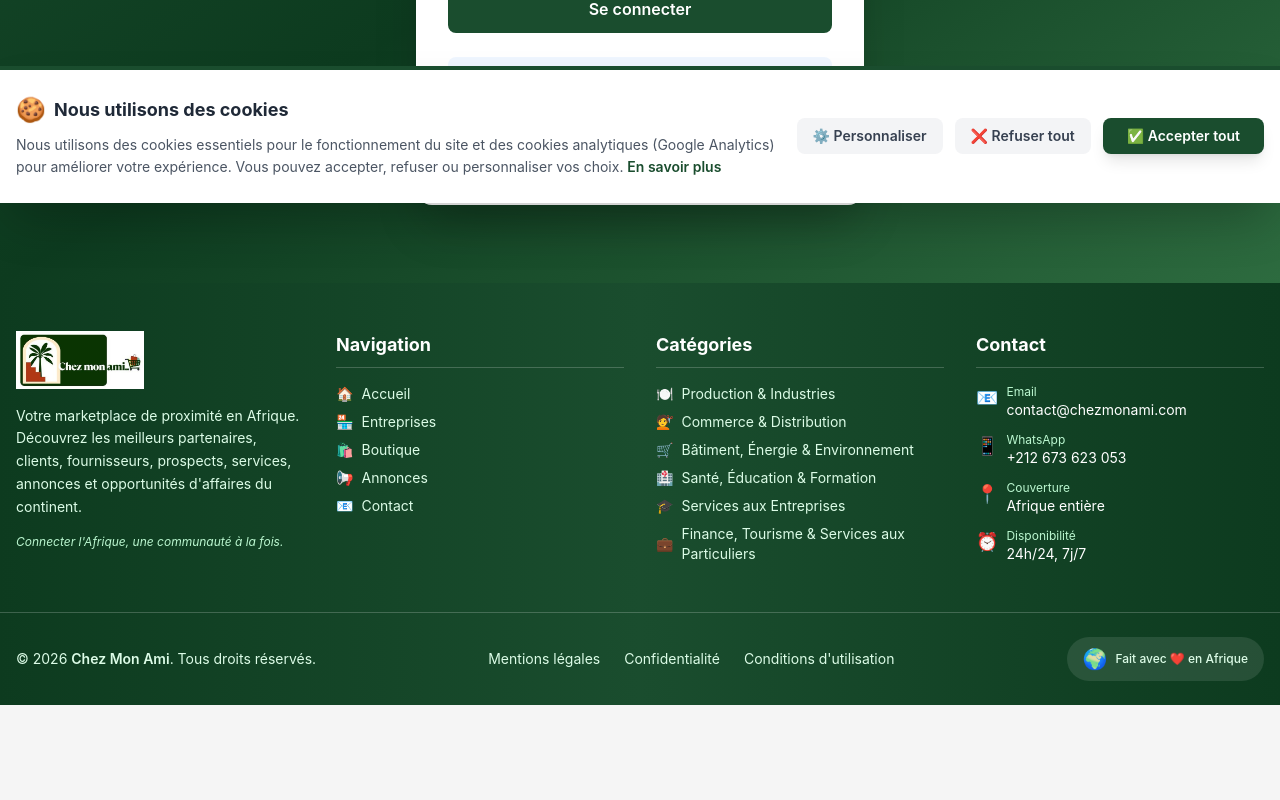
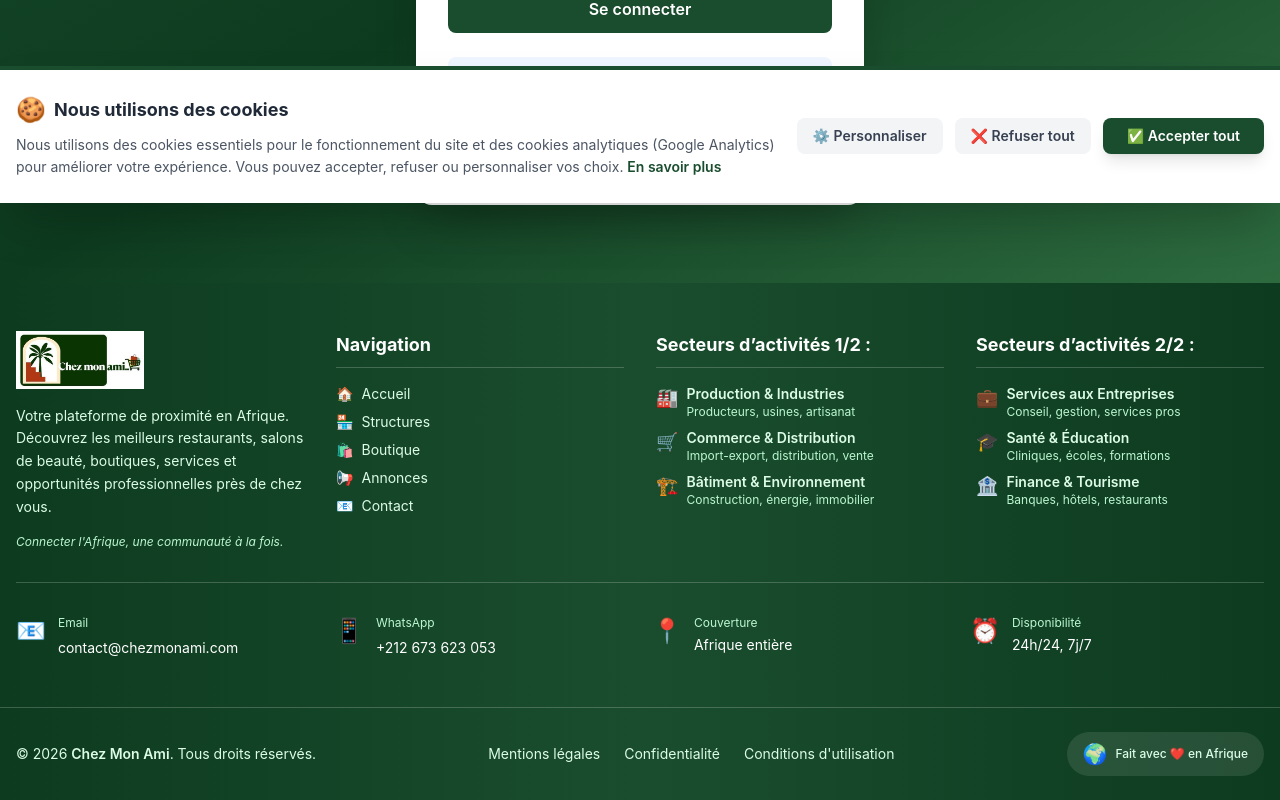
Before and after one commit to gmlimages/chezmonami, a Next.js app: page /dashboard-chezmonami in a window 1280 px wide. Shown: the part 597-1397 px from the top of the page. Before the commit the page ends 1302 px from the top, so only its background shows below. Built offline with nearby package versions, Linux system fonts and the light colour scheme; no server answers.

Commit message:
Ajout des liens de la footer avec filtre par groupe de catégories et intégrer dans page structures

```diff
--- a/src/app/structures/page.js
+++ b/src/app/structures/page.js
@@ -2,6 +2,7 @@
 'use client';
 import { useState, useEffect, useRef } from 'react';
 import Link from 'next/link';
+import { useSearchParams } from 'next/navigation';
 import { structuresAPI, categoriesAPI, paysAPI, villesAPI } from '@/lib/api';
 import StarRating from '@/components/ui/StarRating';
 
@@ -9,6 +10,7 @@ const STRUCTURES_PAR_PAGE = 12;
 const CATEGORIES_VISIBLES = 5;
 
 export default function StructuresPage() {
+  const searchParams = useSearchParams();
   const [structures, setStructures] = useState([]);
   const [categories, setCategories] = useState([]);
   const [pays, setPays] = useState([]);
@@ -22,13 +24,57 @@ export default function StructuresPage() {
   const [showModalPays, setShowModalPays] = useState(false);
   const [villesDisponibles, setVillesDisponibles] = useState([]);
   const [loading, setLoading] = useState(true);
+  const [groupeActif, setGroupeActif] = useState(null);
 
   // Référence pour le conteneur de catégories avec défilement
   const categoriesScrollRef = useRef(null);
 
+  // Groupes de catégories (même structure que le footer)
+  const groupesCategories = {
+    'production': {
+      titre: "Production & Industries",
+      icon: "🏭",
+      categories: ['producteurs', 'usines', 'laboratoires', 'agriculture', 'mines', 'artisanat', 'bois', 'textile', 'conserves', 'miel', 'terroir']
+    },
+    'commerce': {
+      titre: "Commerce & Distribution",
+      icon: "🛒",
+      categories: ['importateurs', 'exportateurs', 'distribution', 'grossistes', 'commercants', 'franchises', 'commercial', 'apporteurs']
+    },
+    'batiment': {
+      titre: "Bâtiment & Environnement",
+      icon: "🏗️",
+      categories: ['gros_oeuvre', 'batiment', 'immobilier', 'energies_renouvelables', 'eau', 'jardinage']
+    },
+    'services': {
+      titre: "Services aux Entreprises",
+      icon: "💼",
+      categories: ['prestataires', 'comptable', 'conseil', 'archivage', 'digitalisation', 'conciergerie', 'securite', 'transporteurs', 'main_oeuvre']
+    },
+    'sante': {
+      titre: "Santé & Éducation",
+      icon: "🎓",
+      categories: ['clinique', 'paramedical', 'laboratoire_medical', 'ecole', 'lycee', 'formation']
+    },
+    'finance': {
+      titre: "Finance & Tourisme",
+      icon: "🏦",
+      categories: ['banques', 'assurances', 'location_voiture', 'hotel', 'restaurant']
+    }
+  };
+
   useEffect(() => {
     chargerDonnees();
   }, []);
+
+  // Gérer les paramètres URL au chargement
+  useEffect(() => {
+    const groupe = searchParams.get('groupe');
+    if (groupe) {
+      const categoriesGroupe = groupe.split(',');
+      setGroupeActif(categoriesGroupe);
+    }
+  }, [searchParams]);
 
   useEffect(() => {
     if (paysFiltre) {
@@ -57,10 +103,6 @@ export default function StructuresPage() {
       setCategories(categoriesData);
       setPays(paysData);
 
-      // PAS de filtre automatique
-      // L'utilisateur verra TOUTES les structures par défaut
-      // Le filtre s'applique uniquement quand il sélectionne un pays
-
     } catch (error) {
       console.error('Erreur chargement données:', error);
     } finally {
@@ -86,13 +128,17 @@ export default function StructuresPage() {
   // Filtrage des structures
   const structuresFiltrees = structures.filter(s => {
     const matchCategorie = categorieFiltre === 'tous' || s.categorie_id === categorieFiltre;
+
+    // Si un groupe est actif, filtrer par les catégories du groupe
+    const matchGroupe = !groupeActif || groupeActif.includes(s.categorie_id);
+
     const matchPays = !paysFiltre || paysFiltre === '' || s.pays_id === paysFiltre;
     const matchVille = !villeFiltre || s.ville_id === villeFiltre;
     const matchRecherche = !recherche ||
       s.nom.toLowerCase().includes(recherche.toLowerCase()) ||
       (s.description && s.description.toLowerCase().includes(recherche.toLowerCase())) ||
       (s.ville?.nom && s.ville.nom.toLowerCase().includes(recherche.toLowerCase()));
-    return matchCategorie && matchPays && matchVille && matchRecherche;
+    return matchCategorie && matchGroupe && matchPays && matchVille && matchRecherche;
   });
 
   // Pagination
@@ -104,7 +150,7 @@ export default function StructuresPage() {
   // Réinitialiser la page quand les filtres changent
   useEffect(() => {
     setPageActuelle(1);
-  }, [categorieFiltre, paysFiltre, villeFiltre, recherche]);
+  }, [categorieFiltre, paysFiltre, villeFiltre, recherche, groupeActif]);
 
   // Fonction de défilement des catégories
   const scrollCategories = (direction) => {
@@ -117,6 +163,16 @@ export default function StructuresPage() {
     }
   };
 
+  const reinitialiserFiltres = () => {
+    setCategorieFiltre('tous');
+    setPaysFiltre('');
+    setVilleFiltre('');
+    setRecherche('');
+    setGroupeActif(null);
+    // Effacer les paramètres URL
+    window.history.pushState({}, '', '/structures');
+  };
+
   if (loading) {
     return (
       <div className="min-h-screen flex items-center justify-center">
@@ -127,6 +183,11 @@ export default function StructuresPage() {
       </div>
     );
   }
+
+  // Trouver le groupe actif pour afficher son titre
+  const groupeInfo = groupeActif ? Object.values(groupesCategories).find(g =>
+    g.categories.some(cat => groupeActif.includes(cat))
+  ) : null;
 
   return (
     <div className="min-h-screen bg-gray-50">
@@ -177,7 +238,7 @@ export default function StructuresPage() {
               }}
               className="mt-6 w-full py-3 text-gray-600 hover:text-gray-800 font-medium"
             >
-              Voir toutes les entreprises (tous les pays)
+              Voir toutes les structures (tous les pays)
             </button>
           </div>
         </div>
@@ -186,10 +247,25 @@ export default function StructuresPage() {
       {/* Header de la page */}
       <div className="bg-gradient-to-r from-primary via-primary-dark to-primary-light text-white py-12">
         <div className="max-w-7xl mx-auto px-4">
-          <h1 className="text-4xl md:text-5xl font-bold mb-3">🏪 Toutes les Entreprises</h1>
+          <h1 className="text-4xl md:text-5xl font-bold mb-3">🏪 Toutes les Structures</h1>
           <p className="text-xl text-green-100">
-            Découvrez {structures.length} entreprises à travers l'Afrique
+            Découvrez {structures.length} structures à travers l'Afrique
           </p>
+          {groupeInfo && (
+            <div className="mt-4 inline-flex items-center gap-2 bg-white/20 px-4 py-2 rounded-full">
+              <span className="text-2xl">{groupeInfo.icon}</span>
+              <span className="font-semibold">Filtré par: {groupeInfo.titre}</span>
+              <button
+                onClick={reinitialiserFiltres}
+                className="ml-2 hover:bg-white/20 rounded-full p-1"
+                title="Retirer le filtre"
+              >
+                <svg className="w-5 h-5" fill="none" stroke="currentColor" viewBox="0 0 24 24">
+                  <path strokeLinecap="round" strokeLinejoin="round" strokeWidth="2" d="M6 18L18 6M6 6l12 12" />
+                </svg>
+              </button>
+            </div>
+          )}
         </div>
       </div>
 
@@ -255,7 +331,7 @@ export default function StructuresPage() {
 
         {/* Catégories avec défilement horizontal */}
         <div className="bg-white rounded-xl shadow-lg p-6 mb-8">
-          <h3 className="text-lg font-bold mb-4 text-gray-800">Filtrer par entreprise</h3>
+          <h3 className="text-lg font-bold mb-4 text-gray-800">Filtrer par catégorie</h3>
           <div className="relative">
             {/* Bouton scroll gauche */}
             {categories.length > CATEGORIES_VISIBLES && (
@@ -276,9 +352,12 @@ export default function StructuresPage() {
               style={{ scrollbarWidth: 'none', msOverflowStyle: 'none' }}
             >
               <button
-                onClick={() => setCategorieFiltre('tous')}
+                onClick={() => {
+                  setCategorieFiltre('tous');
+                  setGroupeActif(null);
+                }}
                 className={`flex-shrink-0 card p-6 text-center font-semibold transition-all min-w-[140px] ${
-                  categorieFiltre === 'tous'
+                  categorieFiltre === 'tous' && !groupeActif
                     ? 'bg-primary text-white shadow-xl scale-105'
                     : 'hover:bg-gray-50 hover:scale-105'
                 }`}
@@ -291,13 +370,19 @@ export default function StructuresPage() {
               </button>
               {categories.map(cat => {
                 const nbStructures = structures.filter(s => s.categorie_id === cat.id).length;
+                const estDansGroupe = groupeActif && groupeActif.includes(cat.id);
                 return (
                   <button
                     key={cat.id}
-                    onClick={() => setCategorieFiltre(cat.id)}
+                    onClick={() => {
+                      setCategorieFiltre(cat.id);
+                      setGroupeActif(null);
+                    }}
                     className={`flex-shrink-0 card p-6 text-center font-semibold transition-all min-w-[140px] ${
                       categorieFiltre === cat.id
                         ? `bg-primary text-white shadow-xl scale-105`
+                        : estDansGroupe
+                        ? 'bg-primary/20 border-2 border-primary hover:scale-105'
                         : 'hover:bg-gray-50 hover:scale-105'
                     }`}
                   >
@@ -332,12 +417,7 @@ export default function StructuresPage() {
             <p className="text-xl text-gray-600 mb-2">Aucune structure trouvée</p>
             <p className="text-gray-500 mb-6">Essayez de modifier vos critères de recherche</p>
             <button
-              onClick={() => {
-                setCategorieFiltre('tous');
-                setPaysFiltre('');
-                setVilleFiltre('');
-                setRecherche('');
-              }}
+              onClick={reinitialiserFiltres}
               className="btn-primary"
             >
               Réinitialiser les filtres
@@ -396,7 +476,7 @@ export default function StructuresPage() {
 
             {/* Pagination */}
             {totalPages > 1 && (
-              <div className="flex items-center justify-center gap-2">
+              <div className="flex items-center justify-center gap-2 mt-8">
                 <button
                   onClick={() => setPageActuelle(Math.max(1, pageActuelle - 1))}
                   disabled={pageActuelle === 1}
@@ -425,7 +505,7 @@ export default function StructuresPage() {
                             pageActuelle === numPage
                               ? 'bg-primary text-white shadow-md'
                               : 'bg-white text-gray-700 hover:bg-gray-100'
-                          }`}
+                          }` }
                         >
                           {numPage}
                         </button>
--- a/src/components/layout/footer.js
+++ b/src/components/layout/footer.js
@@ -9,6 +9,46 @@ export default function Footer() {
   useEffect(() => {
     setCurrentYear(new Date().getFullYear().toString());
   }, []);
+
+  // Groupes de catégories avec leurs sous-catégories
+  const groupesCategories = [
+    {
+      titre: "Production & Industries",
+      icon: "🏭",
+      description: "Producteurs, usines, artisanat",
+      categories: ['producteurs', 'usines', 'laboratoires', 'agriculture', 'mines', 'artisanat', 'bois', 'textile', 'conserves', 'miel', 'terroir']
+    },
+    {
+      titre: "Commerce & Distribution",
+      icon: "🛒",
+      description: "Import-export, distribution, vente",
+      categories: ['importateurs', 'exportateurs', 'distribution', 'grossistes', 'commercants', 'franchises', 'commercial', 'apporteurs']
+    },
+    {
+      titre: "Bâtiment & Environnement",
+      icon: "🏗️",
+      description: "Construction, énergie, immobilier",
+      categories: ['gros_oeuvre', 'batiment', 'immobilier', 'energies_renouvelables', 'eau', 'jardinage']
+    },
+    {
+      titre: "Services aux Entreprises",
+      icon: "💼",
+      description: "Conseil, gestion, services pros",
+      categories: ['prestataires', 'comptable', 'conseil', 'archivage', 'digitalisation', 'conciergerie', 'securite', 'transporteurs', 'main_oeuvre']
+    },
+    {
+      titre: "Santé & Éducation",
+      icon: "🎓",
+      description: "Cliniques, écoles, formations",
+      categories: ['clinique', 'paramedical', 'laboratoire_medical', 'ecole', 'lycee', 'formation']
+    },
+    {
+      titre: "Finance & Tourisme",
+      icon: "🏦",
+      description: "Banques, hôtels, restaurants",
+      categories: ['banques', 'assurances', 'location_voiture', 'hotel', 'restaurant']
+    }
+  ];
 
   return (
     <footer className="bg-gradient-to-r from-primary-dark via-primary to-primary-dark text-white">
@@ -26,8 +66,8 @@ export default function Footer() {
               />
             </div>
             <p className="text-green-100 text-sm leading-relaxed mb-4">
-              Votre marketplace de proximité en Afrique. Découvrez les meilleurs partenaires, clients,
-              fournisseurs, prospects, services, annonces et opportunités d'affaires du continent.
+              Votre plateforme de proximité en Afrique. Découvrez les meilleurs restaurants,
+              salons de beauté, boutiques, services et opportunités professionnelles près de chez vous.
             </p>
             <p className="text-green-200 text-xs italic">
               Connecter l'Afrique, une communauté à la fois.
@@ -53,7 +93,7 @@ export default function Footer() {
                   href="/structures"
                   className="text-green-100 hover:text-white hover:pl-2 transition-all flex items-center gap-2 text-sm"
                 >
-                  <span>🏪</span> Entreprises
+                  <span>🏪</span> Structures
                 </Link>
               </li>
               <li>
@@ -83,80 +123,96 @@ export default function Footer() {
             </ul>
           </div>
 
-          {/* Catégories populaires */}
+          {/* Catégories populaires - Partie 1 */}
           <div>
             <h3 className="text-lg font-bold mb-4 border-b border-white/20 pb-2">
-              Catégories
+              Secteurs d’activités 1/2 :
             </h3>
             <ul className="space-y-2 text-sm">
-              <li className="text-green-100 hover:text-white transition flex items-center gap-2">
-                <span>🍽️</span> Production & Industries
+              {groupesCategories.slice(0, 3).map((groupe, index) => (
+                <li key={index}>
+                  <Link
+                    href={`/structures?groupe=${groupe.categories.join(',')}`}
+                    className="text-green-100 hover:text-white transition flex items-start gap-2 group"
+                  >
+                    <span className="text-lg group-hover:scale-110 transition-transform">{groupe.icon}</span>
+                    <div>
+                      <p className="font-semibold group-hover:underline">{groupe.titre}</p>
+                      <p className="text-xs text-green-200">{groupe.description}</p>
+                    </div>
+                  </Link>
                 </li>
-              <li className="text-green-100 hover:text-white transition flex items-center gap-2">
-                <span>💇</span> Commerce & Distribution
-              </li>
-              <li className="text-green-100 hover:text-white transition flex items-center gap-2">
-                <span>🛒</span> Bâtiment, Énergie & Environnement
-              </li>
-              <li className="text-green-100 hover:text-white transition flex items-center gap-2">
-                <span>🏥</span> Santé, Éducation & Formation
-              </li>
-              <li className="text-green-100 hover:text-white transition flex items-center gap-2">
-                <span>🎓</span> Services aux Entreprises
-              </li>
-              <li className="text-green-100 hover:text-white transition flex items-center gap-2">
-                <span>💼</span> Finance, Tourisme & Services aux Particuliers
-              </li>
+              ))}
             </ul>
           </div>
 
-          {/* Contact & Informations */}
+          {/* Catégories populaires - Partie 2 */}
           <div>
             <h3 className="text-lg font-bold mb-4 border-b border-white/20 pb-2">
-              Contact
+              Secteurs d’activités 2/2 :
             </h3>
-            <ul className="space-y-3 text-sm">
-              <li className="flex items-start gap-2">
-                <span className="text-lg">📧</span>
+            <ul className="space-y-2 text-sm">
+              {groupesCategories.slice(3, 6).map((groupe, index) => (
+                <li key={index}>
+                  <Link
+                    href={`/structures?groupe=${groupe.categories.join(',')}`}
+                    className="text-green-100 hover:text-white transition flex items-start gap-2 group"
+                  >
+                    <span className="text-lg group-hover:scale-110 transition-transform">{groupe.icon}</span>
                     <div>
-                  <p className="text-green-200 text-xs">Email</p>
+                      <p className="font-semibold group-hover:underline">{groupe.titre}</p>
+                      <p className="text-xs text-green-200">{groupe.description}</p>
+                    </div>
+                  </Link>
+                </li>
+              ))}
+            </ul>
+          </div>
+        </div>
+
+        {/* Section Contact déplacée en bas */}
+        <div className="mt-8 pt-8 border-t border-white/20">
+          <div className="grid grid-cols-1 md:grid-cols-2 lg:grid-cols-4 gap-6">
+            <div className="flex items-start gap-3">
+              <span className="text-2xl">📧</span>
+              <div>
+                <p className="text-green-200 text-xs mb-1">Email</p>
                 <a
                   href="mailto:contact@chezmonami.com"
-                    className="text-white hover:text-green-200 transition"
+                  className="text-white hover:text-green-200 transition text-sm"
                 >
                   contact@chezmonami.com
                 </a>
               </div>
-              </li>
-              <li className="flex items-start gap-2">
-                <span className="text-lg">📱</span>
+            </div>
+            <div className="flex items-start gap-3">
+              <span className="text-2xl">📱</span>
               <div>
-                  <p className="text-green-200 text-xs">WhatsApp</p>
+                <p className="text-green-200 text-xs mb-1">WhatsApp</p>
                 <a
                   href="https://wa.me/212673623053"
                   target="_blank"
                   rel="noopener noreferrer"
-                    className="text-white hover:text-green-200 transition"
+                  className="text-white hover:text-green-200 transition text-sm"
                 >
                   +212 673 623 053
                 </a>
               </div>
-              </li>
-              <li className="flex items-start gap-2">
-                <span className="text-lg">📍</span>
+            </div>
+            <div className="flex items-start gap-3">
+              <span className="text-2xl">📍</span>
               <div>
-                  <p className="text-green-200 text-xs">Couverture</p>
-                  <p className="text-white">Afrique entière</p>
+                <p className="text-green-200 text-xs mb-1">Couverture</p>
+                <p className="text-white text-sm">Afrique entière</p>
               </div>
-              </li>
-              <li className="flex items-start gap-2">
-                <span className="text-lg">⏰</span>
+            </div>
+            <div className="flex items-start gap-3">
+              <span className="text-2xl">⏰</span>
               <div>
-                  <p className="text-green-200 text-xs">Disponibilité</p>
-                  <p className="text-white">24h/24, 7j/7</p>
+                <p className="text-green-200 text-xs mb-1">Disponibilité</p>
+                <p className="text-white text-sm">24h/24, 7j/7</p>
               </div>
-              </li>
-            </ul>
+            </div>
           </div>
         </div>
       </div>
```
Lines whose indentation alone changed are shown as unchanged.
